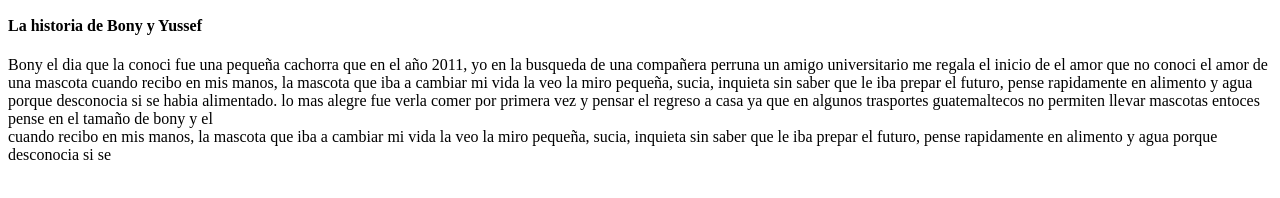
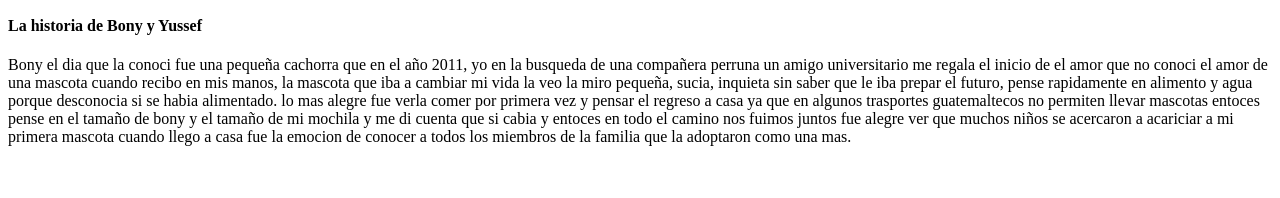
Before and after one commit to yortiza/Yussef, a plain HTML site: page index.html in a window 1280 px wide. Shown: the part 470-668 px from the top of the page. Drawn offline with Linux system fonts and the light colour scheme.

Commit message:
Update index.html

```diff
--- a/index.html
+++ b/index.html
@@ -8,6 +8,6 @@
   <h3>Mi carnet es 090-10-52</h3>
   <a href="https://ibb.co/tx3VPQW"><img src="https://i.ibb.co/cCx4Xk7/IMG-20190324-163209.jpg" alt="IMG-20190324-163209" border="0"></a><br /><a target='_blank' href='https://es.imgbb.com/'>Bony y Yussef</a><br />
   <h4>La historia de Bony y Yussef</h4>
-  <article>Bony el dia que la conoci fue una pequeña cachorra que en el año 2011, yo en la busqueda de una compañera perruna un amigo universitario me regala el inicio de el amor que no conoci el amor de una mascota cuando recibo en mis manos, la mascota que iba a cambiar mi vida la veo la miro pequeña, sucia, inquieta sin saber que le iba prepar el futuro, pense rapidamente en alimento y agua porque desconocia si se habia alimentado. lo mas alegre fue verla comer por primera vez y pensar el regreso a casa ya que en algunos trasportes guatemaltecos no permiten llevar mascotas entoces pense en el tamaño de bony y el</article>  <article>cuando recibo en mis manos, la mascota que iba a cambiar mi vida la veo la miro pequeña, sucia, inquieta sin saber que le iba prepar el futuro, pense rapidamente en alimento y agua porque desconocia si se</article>
+  <article>Bony el dia que la conoci fue una pequeña cachorra que en el año 2011, yo en la busqueda de una compañera perruna un amigo universitario me regala el inicio de el amor que no conoci el amor de una mascota cuando recibo en mis manos, la mascota que iba a cambiar mi vida la veo la miro pequeña, sucia, inquieta sin saber que le iba prepar el futuro, pense rapidamente en alimento y agua porque desconocia si se habia alimentado. lo mas alegre fue verla comer por primera vez y pensar el regreso a casa ya que en algunos trasportes guatemaltecos no permiten llevar mascotas entoces pense en el tamaño de bony y el tamaño de mi mochila y me di cuenta que si cabia y entoces en todo el camino nos fuimos juntos fue alegre ver que muchos niños se acercaron a acariciar a mi primera mascota cuando llego a casa fue la emocion de conocer a todos los miembros de la familia que la adoptaron como una mas.</article>
   </body>
 </html>
```
